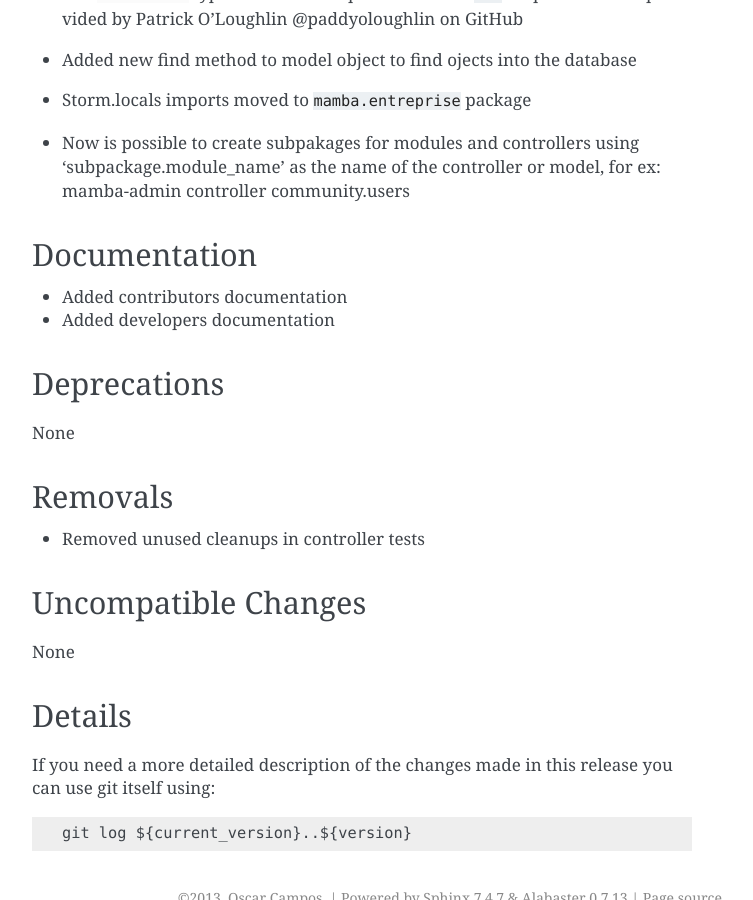
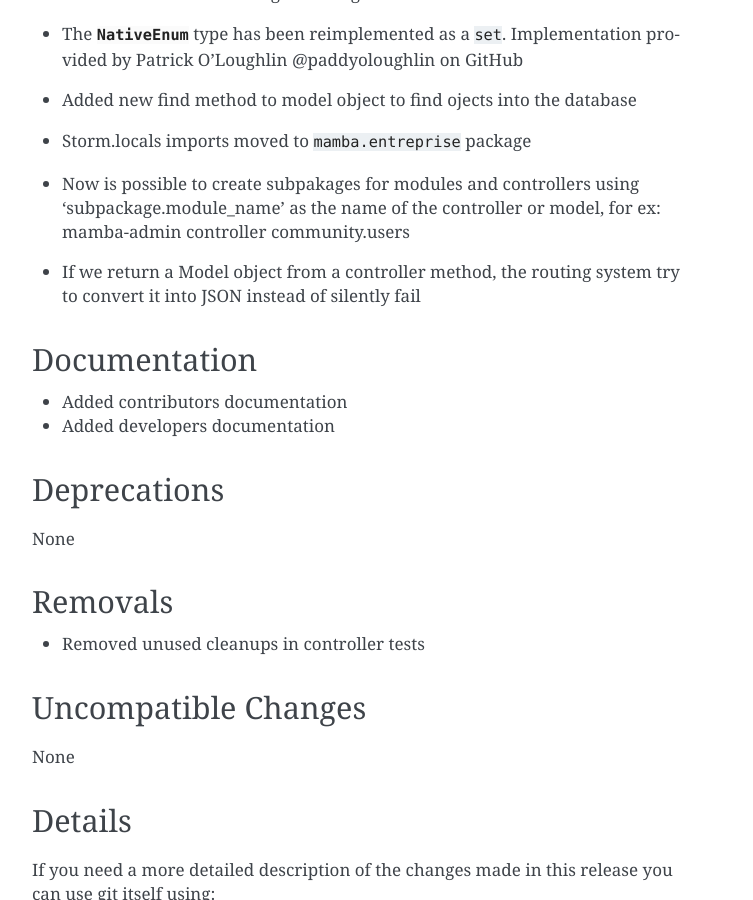
Before and after one commit to PyMamba/mamba-framework, a Sphinx documentation site: the page built from docs/relnotes/index.rst, in a window 1280 px wide and 900 px high, scrolled down 4424 px. Shown: the whole window, without its empty margins (388-1141 px from the left). Built offline with Sphinx 7.4.7, drawn with Linux system fonts in a browser that asks for light colours; pages that are not in the unit, such as notebooks, are missing from menus; some of the changed text lies outside the part shown.

Commit message:
relnotes/index.rst updated

```diff
--- a/docs/relnotes/index.rst
+++ b/docs/relnotes/index.rst
@@ -65,6 +65,7 @@
 * Added TestableDatabase and prepare_model_for_test function to make easier the task of test mamba applications models
 * Added fixtures class (extends Storm's Schema)
 * Added modules and controllers sub pacages automatic pre-load (for ex: application/model/sub_package/model.py)
+* Added dict, json and pickle method to serialize Models
 
 
 Bug Fixes
@@ -114,6 +115,7 @@
 * Added new find method to model object to find ojects into the database
 * Storm.locals imports moved to ``mamba.entreprise`` package
 * Now is possible to create subpakages for modules and controllers using 'subpackage.module_name' as the name of the controller or model, for ex: mamba-admin controller community.users
+* If we return a Model object from a controller method, the routing system try to convert it into JSON instead of silently fail
 
 Documentation
 -------------
```
